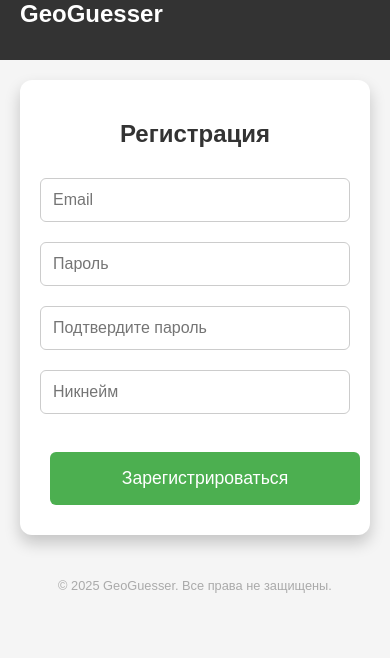
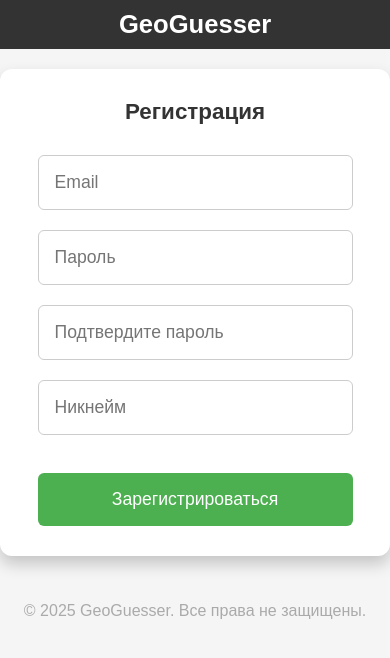
Before and after one commit to cerXXXX/yandex_geoguesser, a Flask app: page /register in a window 390 px wide. Shown: the top 658 px of the page. Run offline with Flask 3, Linux system fonts and the light colour scheme.

Commit message:
update style

```diff
--- a/static/style.css
+++ b/static/style.css
@@ -264,43 +264,93 @@ form button:hover {
     height: 100%;
 }
 
-/* === Мобильная адаптивность === */
+/* === Мобильная адаптивность (смартфоны) === */
 @media screen and (max-width: 768px) {
+    /* Общие поправки для body и контейнеров */
+    html, body {
+        overflow-x: hidden;
+    }
+
     header {
         flex-direction: column;
-        align-items: flex-start;
+        align-items: center;
+        height: auto;
+        padding: 10px;
+    }
+    header h1 {
+        font-size: 1.6rem;
     }
 
-    header h1 {
-        font-size: 1.5rem;
-    }
-
+    /* Центрирование контента без боковых отступов */
     .page-wrapper {
         padding: 20px;
-        margin: 20px;
+        margin: 20px auto;
         max-width: 100%;
     }
 
+    /* Игровая страница: вертикальный стек */
     .game-page .game-container {
         flex-direction: column;
+        height: auto;
     }
-
     .game-page .left-panel,
     .game-page .right-panel {
         width: 100%;
-        height: auto;
+        height: 50vh;   /* каждая панель по половине экрана */
+        padding: 10px;
     }
 
+    /* Спутниковый снимок */
+    .game-page .satellite-image.full {
+        width: 100%;
+        height: 100%;
+    }
+
+    /* Карта */
     .guess-map {
         width: 100%;
-        height: 300px;
+        height: 40vh;
     }
 
-    .game-page .satellite-image.full {
-        width: 100%;
-        height: auto;
+    /* Кнопки — максимум ширины, крупнее и повыше */
+    .guess-button,
+    .result-buttons button,
+    button {
+        width: 90%;
+        max-width: 400px;
+        font-size: 1.3rem;
+        padding: 20px 0;
+        margin: 10px auto;
+        display: block;
+    }
+
+    /* Форма логина/регистрации */
+    input[type="email"],
+    input[type="password"],
+    input[type="text"],
+    form button {
+        width: 90%;
+        max-width: 400px;
+        padding: 16px;
+        margin: 10px auto;
+        font-size: 1.1rem;
+    }
+
+    /* Текст и заголовки */
+    h1, h2, h3 {
+        font-size: 1.4rem;
+        margin: 10px 0;
+    }
+    p, td, th {
+        font-size: 1rem;
+    }
+
+    /* Лидерборд и таблицы */
+    table, th, td {
+        font-size: 0.9rem;
     }
 }
+
 
 .flash-messages {
     margin-bottom: 20px;
```
